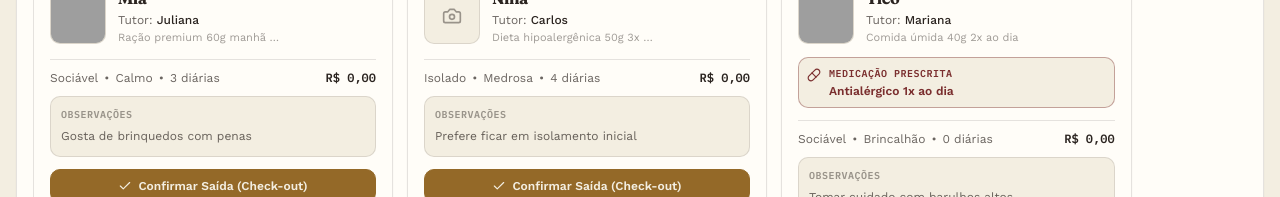
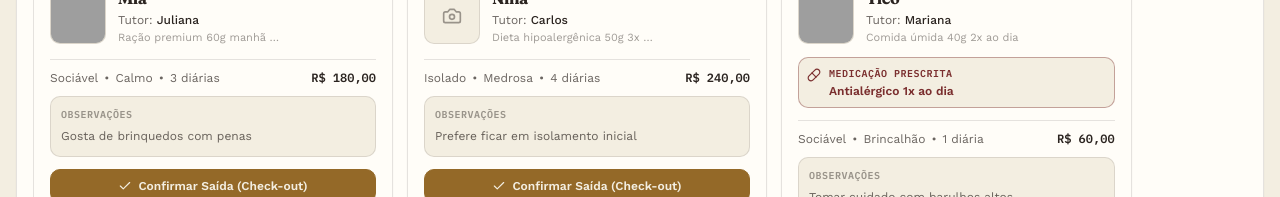
Before and after one commit to nicolasaj0/DindaGatosApp, a React (Vite) app: page / in a window 1280 px wide. Shown: the part 1238-1435 px from the top of the page. Built offline with nearby package versions, Linux system fonts and the light colour scheme; grey boxes are pictures that could not be loaded.

Commit message:
fix(calc): corrigir calculo de diarias no mesmo dia e arredondamento monetario

```diff
--- a/src/data.ts
+++ b/src/data.ts
@@ -18,6 +18,7 @@ export const hospedagensMock: Hospedagem[] = [
     },
     statusPagamento: 'pendente',
     tipoServico: 'hospedagem',
+    valorDiaria: 60,
   },
   {
     id: '2',
@@ -35,6 +36,7 @@ export const hospedagensMock: Hospedagem[] = [
     },
     statusPagamento: 'pendente',
     tipoServico: 'hospedagem',
+    valorDiaria: 60,
   },
   {
     id: '3',
@@ -53,5 +55,6 @@ export const hospedagensMock: Hospedagem[] = [
     },
     statusPagamento: 'pendente',
     tipoServico: 'hospedagem',
+    valorDiaria: 60,
   },
 ];
--- a/src/utils.ts
+++ b/src/utils.ts
@@ -104,10 +104,13 @@ export function calculateNights(checkIn: string, checkOut: string): number {
   const d1 = new Date(parts1[0], parts1[1] - 1, parts1[2]);
   const d2 = new Date(parts2[0], parts2[1] - 1, parts2[2]);
 
+  if (isNaN(d1.getTime()) || isNaN(d2.getTime())) return 0;
+
   const diffTime = d2.getTime() - d1.getTime();
-  if (diffTime <= 0) return 0;
+  if (diffTime < 0) return 0;
+  if (diffTime === 0) return 1;
 
-  return Math.ceil(diffTime / (1000 * 60 * 60 * 24));
+  return Math.round(diffTime / (1000 * 60 * 60 * 24));
 }
 
 export function getLocalTimestampString(date = new Date()): string {
@@ -129,9 +132,11 @@ export function calculateEstadiaTotals(item: {
 }) {
   const tipo = item.tipoServico || 'hospedagem';
   const nights = tipo === 'transporte' ? 1 : calculateNights(item.dataCheckIn, item.dataCheckOut);
-  const valorServico = nights * (item.valorDiaria || 0);
-  const valorTransporte = (tipo !== 'transporte' && item.transporteAdicional?.valor) ? item.transporteAdicional.valor : 0;
-  const valorTotal = valorServico + valorTransporte;
+  const valorServico = Math.round(nights * (item.valorDiaria || 0) * 100) / 100;
+  const valorTransporte = (tipo !== 'transporte' && item.transporteAdicional?.valor)
+    ? Math.round(item.transporteAdicional.valor * 100) / 100
+    : 0;
+  const valorTotal = Math.round((valorServico + valorTransporte) * 100) / 100;
 
   return {
     nights,
@@ -142,8 +147,8 @@ export function calculateEstadiaTotals(item: {
 }
 
 export function deriveStatusPagamento(valorPago: number, valorTotal: number): StatusPagamento {
-  const paid = valorPago || 0;
-  const total = valorTotal || 0;
+  const paid = Math.round((valorPago || 0) * 100) / 100;
+  const total = Math.round((valorTotal || 0) * 100) / 100;
 
   if (paid <= 0) {
     return 'pendente';
```
